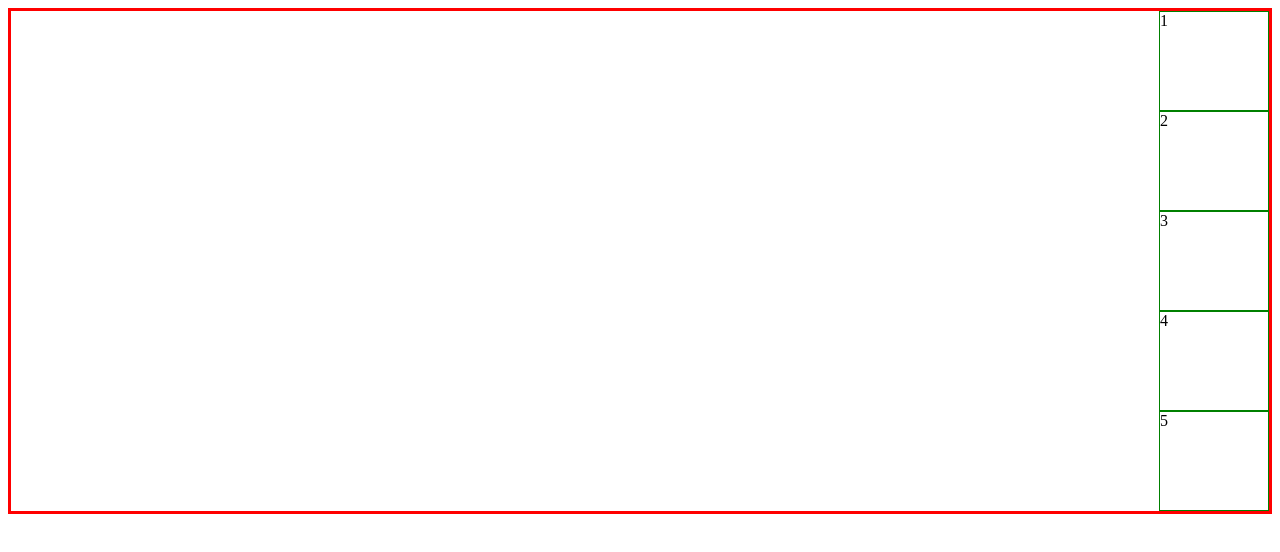
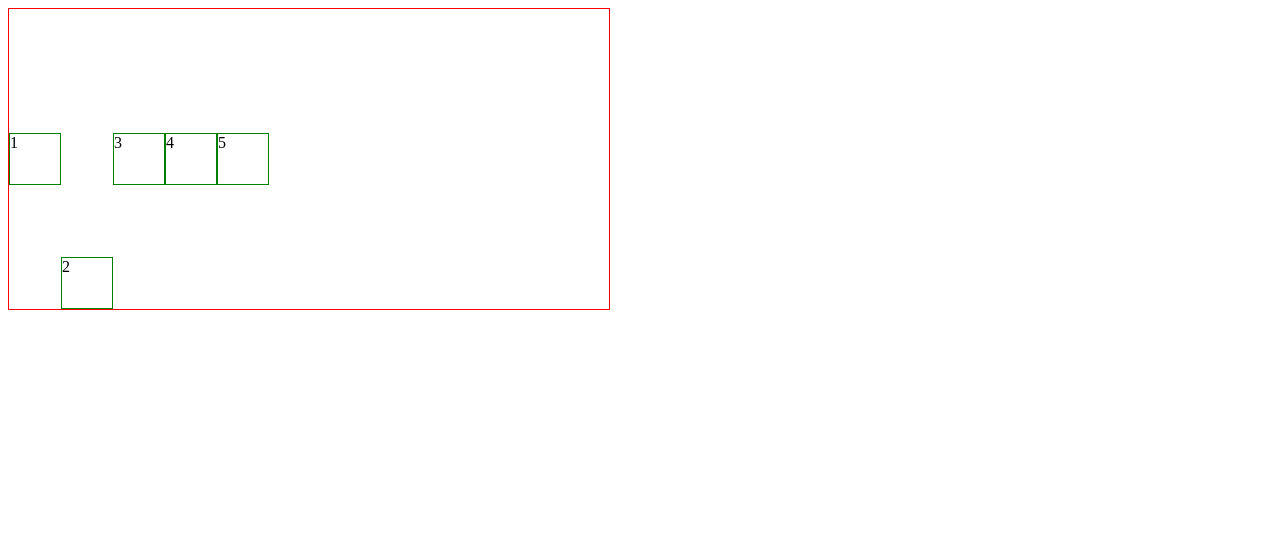
Before and after one commit to KerArSis/CSSExercises, a plain HTML site: page index.html in a window 1280 px wide. Drawn offline with Linux system fonts and the light colour scheme.

Commit message:
task_106

```diff
--- a/index.html
+++ b/index.html
@@ -10,11 +10,10 @@
 <body>
     <div class="parent">
         <div class="child">1</div>
-        <div class="child">2</div>
+        <div class="child elem">2</div>
         <div class="child">3</div>
         <div class="child">4</div>
         <div class="child">5</div>
-        <div class="clearfix"></div>
     </div>
 </body>
 </html>
--- a/style.css
+++ b/style.css
@@ -1,13 +1,16 @@
-.parent {
-    display: flex;
-    flex-direction: column;
-    align-items:flex-end;
-    border: 3px solid red;
-    height: 500px;
-
+.parent	{
+	display: flex;
+	align-items: center;
+	width: 600px;
+	height: 300px;
+	border: 1px solid red;
 }
 .child {
-    height: 100px;
-    padding-right: 100px;
-    border: 1px solid green;
+	width: 50px;
+	height: 50px;
+	border: 1px solid green;
+	align-self: center;
 }
+.elem {
+	align-self: flex-end;
+}
```
